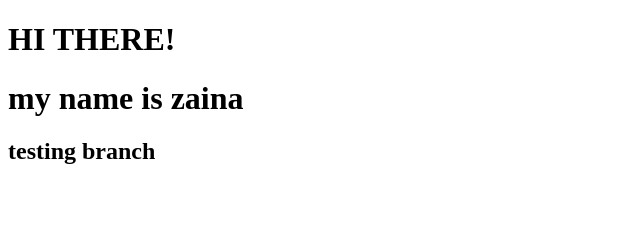
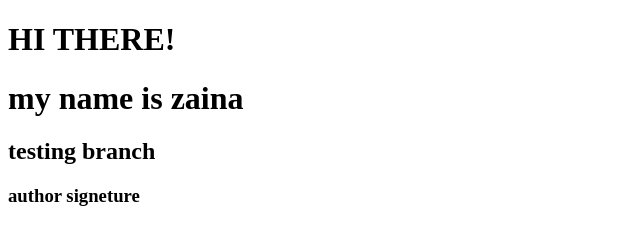
Before and after one commit to zainaitriq/ZainaDemo, a plain HTML site: page index.html in a window 1280 px wide. Shown: the whole page, without its empty margins (0-640 px from the left). Drawn offline with Linux system fonts and the light colour scheme.

Commit message:
adding signeture

```diff
--- a/index.html
+++ b/index.html
@@ -1,11 +1,16 @@
 <!DOCTYPE html>
 <html>
+
 <head>
     <!-- head definitions go here -->
 </head>
+
 <body>
     <h1>HI THERE!</h1>
     <h1> my name is zaina <h1>
             <h2>testing branch</h2>
+            <h3>author signeture</h3>
+
 </body>
+
 </html>
```
Lines whose indentation alone changed are shown as unchanged.
